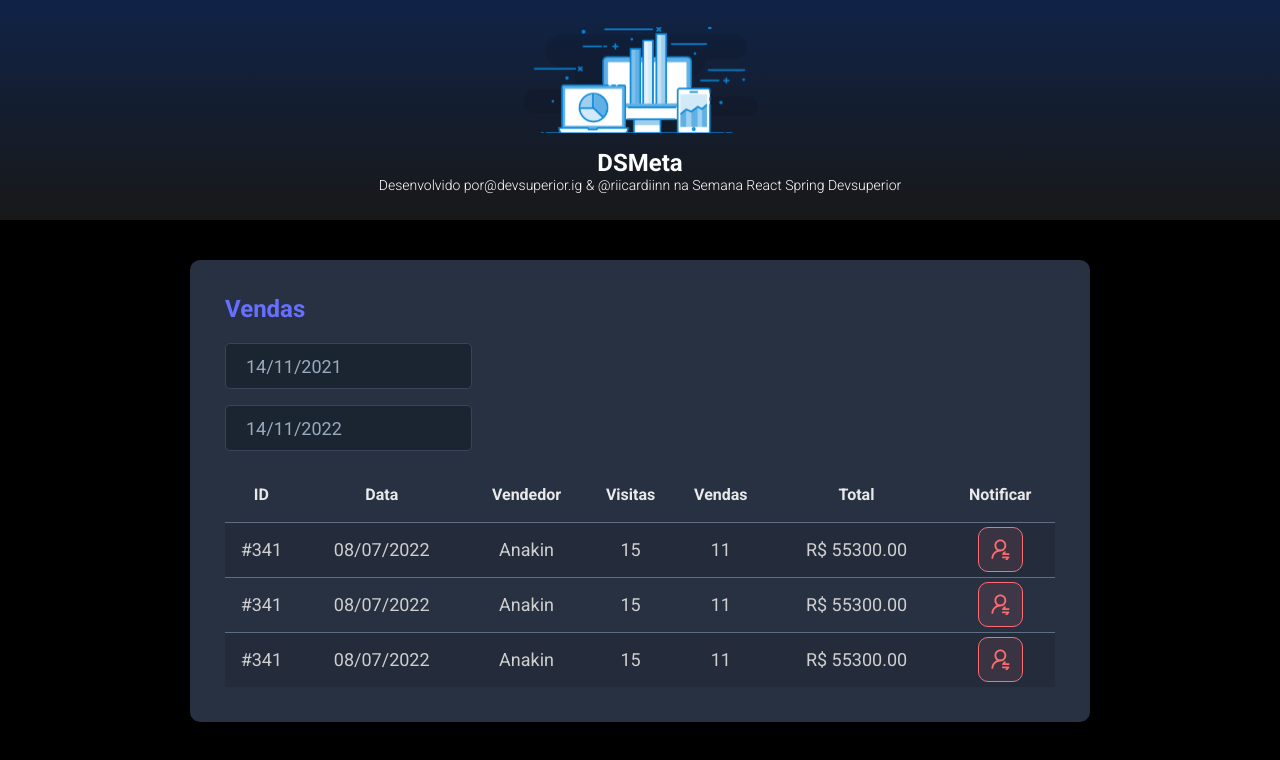
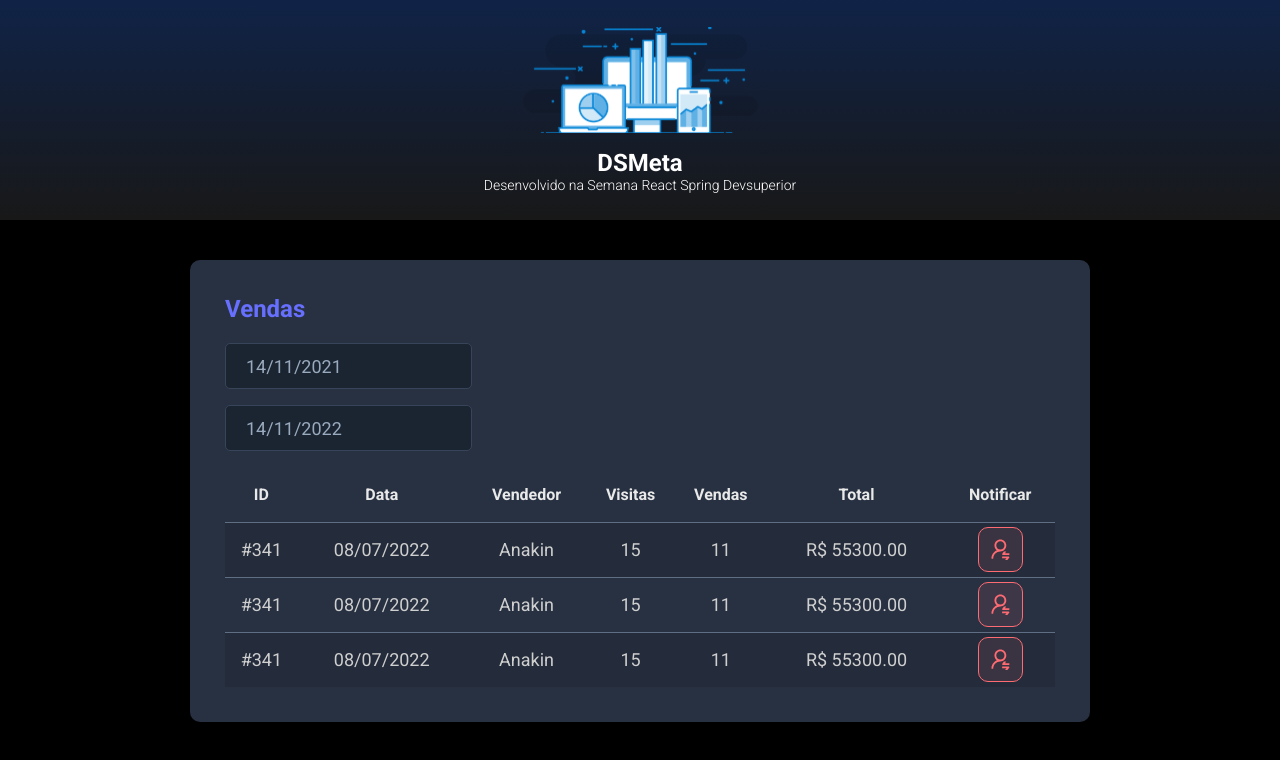
Before and after one commit to RicardoFrancoDelgado/dsmeta, a React (Vite) app in the folder frontend/: page / in a window 1280 px wide. Shown: the top 760 px of the page. Built offline with nearby package versions, Linux system fonts and the light colour scheme.

Commit message:
Changes description

```diff
--- a/frontend/src/components/Header/index.tsx
+++ b/frontend/src/components/Header/index.tsx
@@ -8,14 +8,7 @@ function Header() {
           <img src={logo} alt="DSMeta" />
           <h1>DSMeta</h1>
           <p>
-            Desenvolvido por
-            <a href="https://www.instagram.com/devsuperior.ig">
-              @devsuperior.ig
-            </a>
-            <span> & </span>
-            <a href="https://www.instagram.com/riicardiinn/">@riicardiinn</a>
-            <span> </span>
-            na Semana React Spring Devsuperior
+            Desenvolvido na Semana React Spring Devsuperior
           </p>
         </div>
       </header>
```
